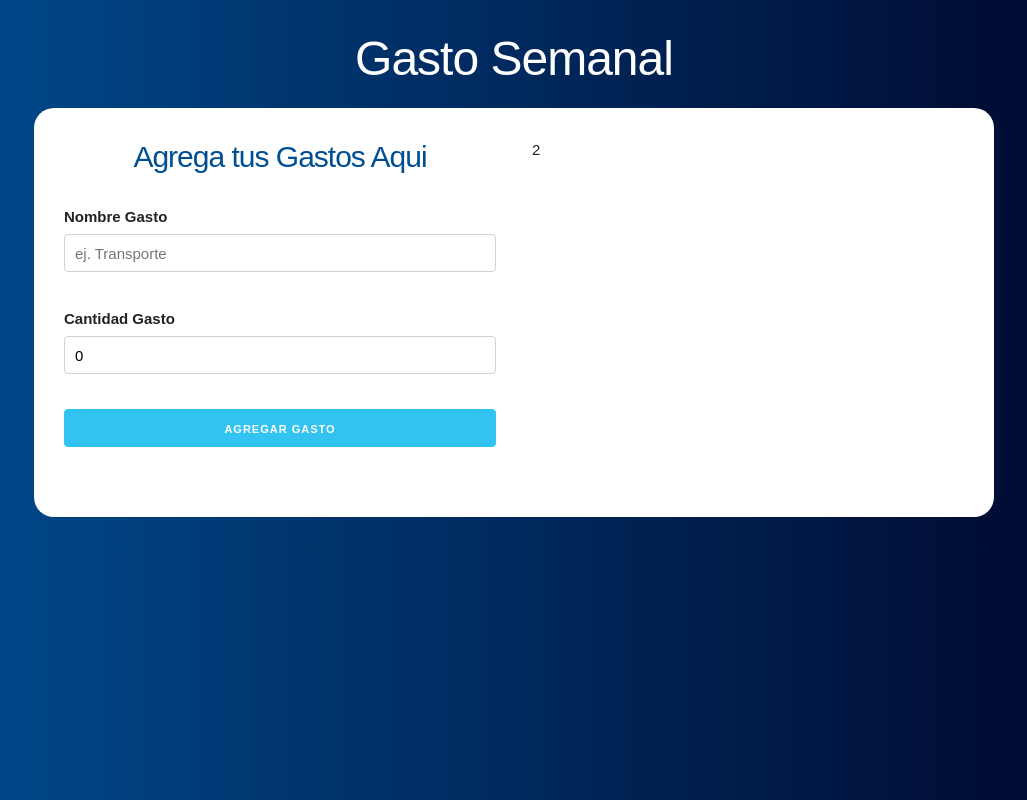
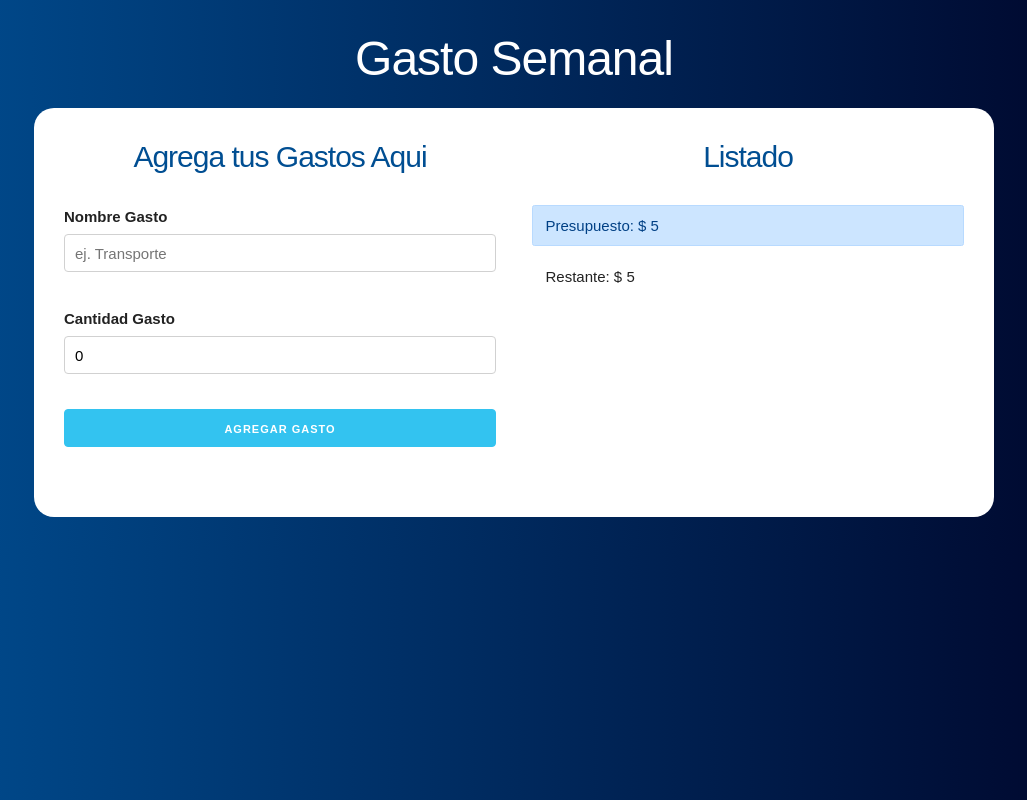
Before and after one commit to gnarracci/budget-manager, a React (Create React App) app: page / in a window 1280 px wide. Both pictures are taken after typing "5" into the empty fields and a click on the input "Definir Presupuesto". Shown: the whole page, without its empty margins (126-1153 px from the left). Built offline with nearby package versions, Linux system fonts and the light colour scheme.

Commit message:
Configuracion del Restante del Presupuesto

```diff
--- a/src/App.js
+++ b/src/App.js
@@ -1,6 +1,8 @@
-import React, { useState } from "react";
+import React, { useState, useEffect } from "react";
 import Pregunta from "./components/Pregunta";
 import Formulario from "./components/Formulario";
+import Listado from "./components/Listado";
+import ControlPresupuesto from "./components/ControlPresupuesto";
 
 function App() {
   // Definir el state
@@ -8,14 +10,24 @@ function App() {
   const [restante, guardarRestante] = useState(0);
   const [mostrarpregunta, actualizarPregunta] = useState(true);
   const [gastos, guardarGastos] = useState([]);
+  const [gasto, guardarGasto] = useState({});
+  const [creargasto, guardarCrearGasto] = useState(false);
 
-  // Cuando agreguemos un nuevo gasto
-  const agregarNuevoGasto = gasto => {
-    guardarGastos([
-      ...gastos,
-      gasto
-    ])
-  }
+  // UseEffect que actualiza el restante
+  useEffect(() => {
+
+    // Agrega el nuevo presupuesto
+    if (creargasto) {
+      guardarGastos([...gastos, gasto]);
+    }
+
+    // Resta del Presupuesto Actual
+    const presupuestoRestante = restante - gasto.cantidad;
+    guardarRestante(presupuestoRestante);
+
+    // Resetear a false
+    guardarCrearGasto(false);
+  }, [gasto]);
 
   return (
     <div className="container">
@@ -31,9 +43,18 @@ function App() {
           ) : (
             <div className="row">
               <div className="one-half column">
-                <Formulario agregarNuevoGasto={agregarNuevoGasto}/>
+                <Formulario
+                  guardarGasto={guardarGasto}
+                  guardarCrearGasto={guardarCrearGasto}
+                />
               </div>
-              <div className="one-half column">2</div>
+              <div className="one-half column">
+                <Listado gastos={gastos} />
+                <ControlPresupuesto
+                  presupuesto={presupuesto}
+                  restante={restante}
+                />
+              </div>
             </div>
           )}
         </div>
--- /dev/null
+++ b/src/components/ControlPresupuesto.js
@@ -0,0 +1,16 @@
+import React, { Fragment } from 'react'
+
+const ControlPresupuesto = ({presupuesto,restante}) => {
+    return (
+        <Fragment>
+            <div className='alert alert-primary'>
+                Presupuesto: $ {presupuesto}
+            </div>
+            <div className="alert">
+                Restante: $ {restante}
+            </div>
+        </Fragment>
+     );
+}
+
+export default ControlPresupuesto;
--- a/src/components/Formulario.js
+++ b/src/components/Formulario.js
@@ -2,7 +2,7 @@ import React, { useState } from "react";
 import  Error from './Error';
 import shortid from "shortid";
 
-const Formulario = ({agregarNuevoGasto}) => {
+const Formulario = ({guardarGasto, guardarCrearGasto}) => {
 
     const [ nombre, guardarNombre ] = useState('');
     const [ cantidad, guardarCantidad ] = useState(0);
@@ -27,7 +27,8 @@ const Formulario = ({agregarNuevoGasto}) => {
       }
 
       // Pasar el Gasto al Componente Principal
-      agregarNuevoGasto(gasto);
+      guardarGasto(gasto);
+      guardarCrearGasto(true);
 
       // Resetear el form
       guardarNombre('');
--- /dev/null
+++ b/src/components/Gasto.js
@@ -0,0 +1,14 @@
+import React from 'react'
+
+const Gasto = ({gasto}) =>
+    (
+        <li className="gastos">
+            <p>
+                {gasto.nombre}
+                <span className='gasto'>$ {gasto.cantidad}</span>
+            </p>
+        </li>
+    );
+
+
+export default Gasto;
--- /dev/null
+++ b/src/components/Listado.js
@@ -0,0 +1,18 @@
+import React from 'react'
+import Gasto from './Gasto';
+
+const Listado = ({gastos}) => {
+    return (
+        <div className='gastos-realizados'>
+            <h2>Listado</h2>
+            {gastos.map(gasto => (
+                <Gasto
+                    key={gasto.id}
+                    gasto={gasto}
+                />
+            ))}
+        </div>
+     );
+}
+
+export default Listado;
```
